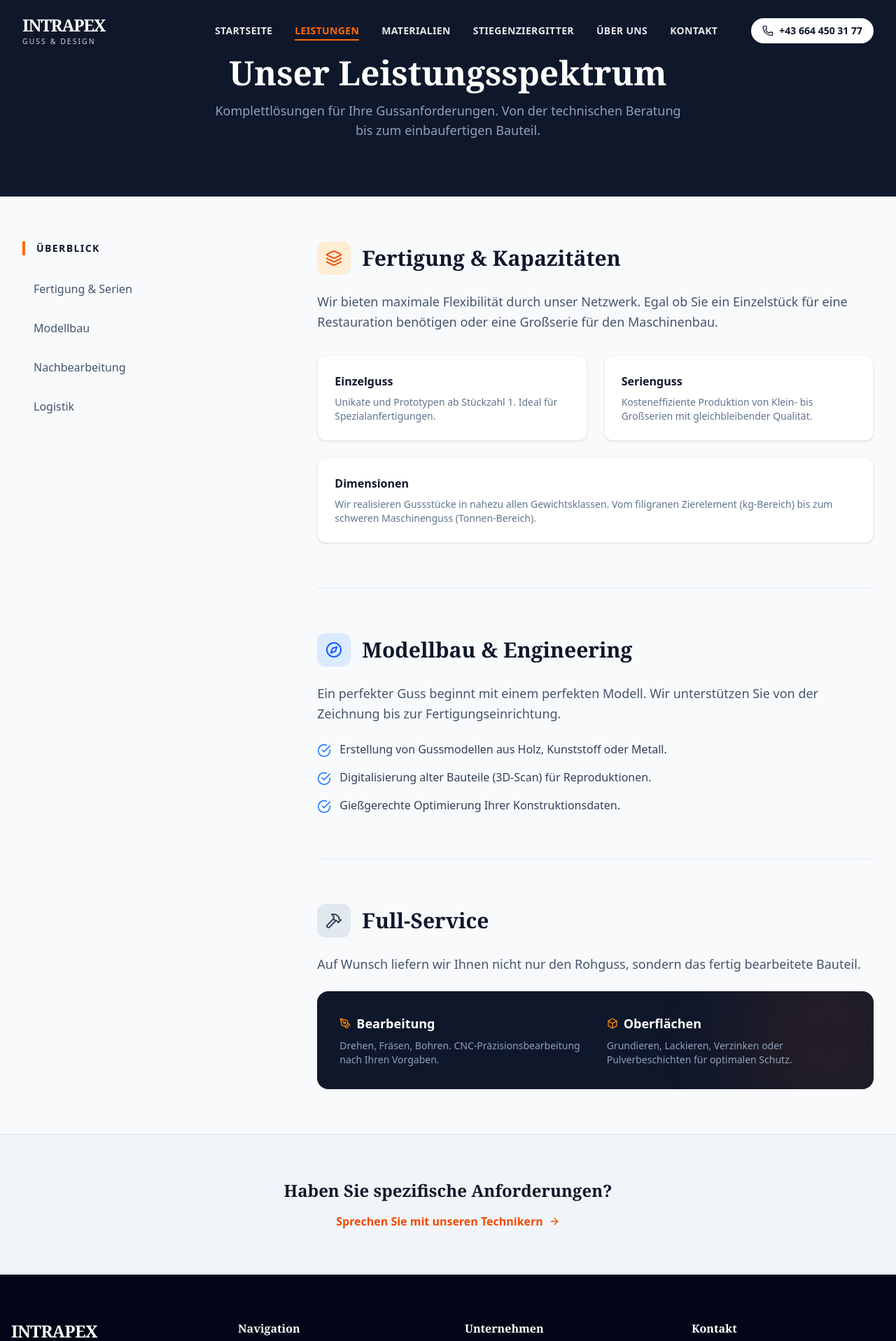
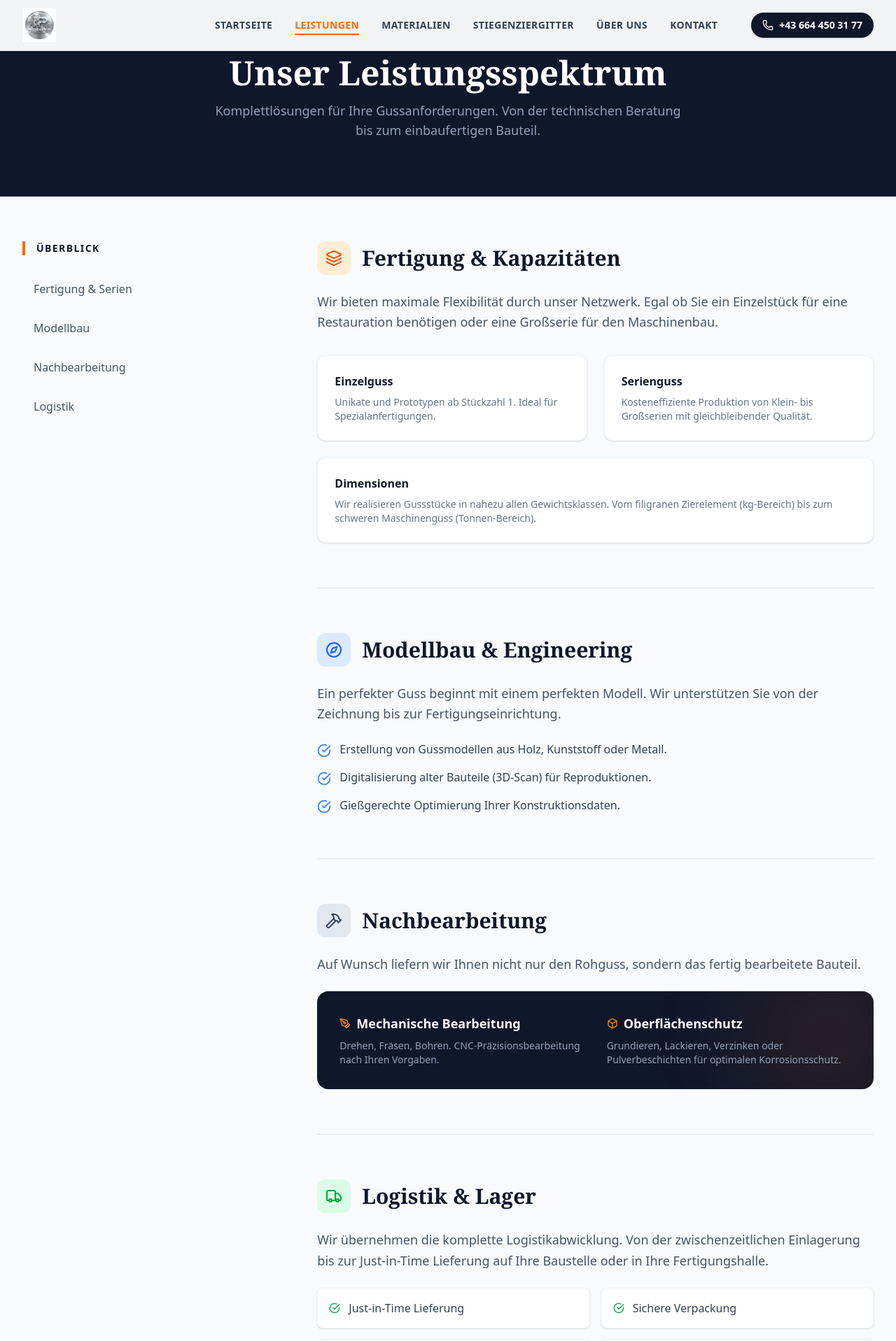
Before and after one commit to paddy-droid/intrapex, a Next.js app: page /leistungen in a window 1280 px wide. Shown: the top 1917 px of the page at 70% size. Built offline with nearby package versions, Linux system fonts and the light colour scheme; a web font is replaced by a local one.

Commit message:
Fix header appearance, update logo, and complete Leistungen page sidebar functionality

```diff
--- a/src/app/layout.tsx
+++ b/src/app/layout.tsx
@@ -19,6 +19,9 @@ const manrope = Manrope({
 export const metadata: Metadata = {
   title: "Intrapex - Gusslösungen & Stiegenziergitter",
   description: "Ihr Netzwerk für hochwertige Gusslösungen in Europa. Spezialisiert auf Stiegenziergitter, Grauguss und Sonderanfertigungen.",
+  icons: {
+    icon: "/logo-intrapex.png",
+  },
 };
 
 export default function RootLayout({
--- a/src/app/leistungen/page.tsx
+++ b/src/app/leistungen/page.tsx
@@ -23,13 +23,22 @@ export default function Leistungen() {
             <div className="container max-w-7xl mx-auto px-4 sm:px-6 lg:px-8 py-16">
                 <div className="grid grid-cols-1 lg:grid-cols-3 gap-12">
 
-                    {/* Sidebar Navigation (Visual) */}
-                    <div className="hidden lg:block space-y-2 sticky top-24 h-fit">
+                    {/* Sidebar Navigation */}
+                    <div className="hidden lg:block space-y-2 sticky top-28 h-fit">
                         <h3 className="text-slate-900 font-bold uppercase tracking-widest text-sm mb-6 pl-4 border-l-4 border-orange-500">Überblick</h3>
-                        {['Fertigung & Serien', 'Modellbau', 'Nachbearbeitung', 'Logistik'].map((item) => (
-                            <div key={item} className="block px-4 py-3 text-slate-600 hover:text-orange-600 hover:bg-white hover:shadow-sm rounded-lg transition-all cursor-pointer font-medium">
-                                {item}
-                            </div>
+                        {[
+                            { name: 'Fertigung & Serien', id: 'fertigung' },
+                            { name: 'Modellbau', id: 'modellbau' },
+                            { name: 'Nachbearbeitung', id: 'nachbearbeitung' },
+                            { name: 'Logistik', id: 'logistik' }
+                        ].map((item) => (
+                            <Link
+                                key={item.id}
+                                href={`#${item.id}`}
+                                className="block px-4 py-3 text-slate-600 hover:text-orange-600 hover:bg-white hover:shadow-sm rounded-lg transition-all cursor-pointer font-medium"
+                            >
+                                {item.name}
+                            </Link>
                         ))}
                     </div>
 
@@ -37,7 +46,7 @@ export default function Leistungen() {
                     <div className="lg:col-span-2 space-y-16">
 
                         {/* Block 1: Fertigung */}
-                        <div id="fertigung" className="scroll-mt-28">
+                        <div id="fertigung" className="scroll-mt-32">
                             <div className="flex items-center gap-4 mb-6">
                                 <div className="h-12 w-12 rounded-xl bg-orange-100 flex items-center justify-center text-orange-600">
                                     <Layers className="h-6 w-6" />
@@ -66,7 +75,7 @@ export default function Leistungen() {
                         <div className="w-full h-px bg-slate-200"></div>
 
                         {/* Block 2: Modellbau */}
-                        <div id="modellbau" className="scroll-mt-28">
+                        <div id="modellbau" className="scroll-mt-32">
                             <div className="flex items-center gap-4 mb-6">
                                 <div className="h-12 w-12 rounded-xl bg-blue-100 flex items-center justify-center text-blue-600">
                                     <Compass className="h-6 w-6" />
@@ -94,13 +103,13 @@ export default function Leistungen() {
 
                         <div className="w-full h-px bg-slate-200"></div>
 
-                        {/* Block 3: Full Service */}
-                        <div id="service" className="scroll-mt-28">
+                        {/* Block 3: Nachbearbeitung */}
+                        <div id="nachbearbeitung" className="scroll-mt-32">
                             <div className="flex items-center gap-4 mb-6">
                                 <div className="h-12 w-12 rounded-xl bg-slate-200 flex items-center justify-center text-slate-700">
                                     <Hammer className="h-6 w-6" />
                                 </div>
-                                <h2 className="text-3xl font-serif font-bold text-slate-900">Full-Service</h2>
+                                <h2 className="text-3xl font-serif font-bold text-slate-900">Nachbearbeitung</h2>
                             </div>
                             <p className="text-slate-600 text-lg leading-relaxed mb-6">
                                 Auf Wunsch liefern wir Ihnen nicht nur den Rohguss, sondern das fertig bearbeitete Bauteil.
@@ -109,15 +118,48 @@ export default function Leistungen() {
                                 <div className="absolute top-0 right-0 p-32 bg-orange-500/10 rounded-full blur-3xl -mr-16 -mt-16"></div>
                                 <div className="relative z-10 grid sm:grid-cols-2 gap-8">
                                     <div>
-                                        <h4 className="font-bold text-lg mb-2 flex items-center gap-2"><PenTool className="h-4 w-4 text-orange-400" /> Bearbeitung</h4>
+                                        <h4 className="font-bold text-lg mb-2 flex items-center gap-2"><PenTool className="h-4 w-4 text-orange-400" /> Mechanische Bearbeitung</h4>
                                         <p className="text-slate-400 text-sm">Drehen, Fräsen, Bohren. CNC-Präzisionsbearbeitung nach Ihren Vorgaben.</p>
                                     </div>
                                     <div>
-                                        <h4 className="font-bold text-lg mb-2 flex items-center gap-2"><Box className="h-4 w-4 text-orange-400" /> Oberflächen</h4>
-                                        <p className="text-slate-400 text-sm">Grundieren, Lackieren, Verzinken oder Pulverbeschichten für optimalen Schutz.</p>
+                                        <h4 className="font-bold text-lg mb-2 flex items-center gap-2"><Box className="h-4 w-4 text-orange-400" /> Oberflächenschutz</h4>
+                                        <p className="text-slate-400 text-sm">Grundieren, Lackieren, Verzinken oder Pulverbeschichten für optimalen Korrosionsschutz.</p>
                                     </div>
                                 </div>
                             </div>
+                        </div>
+
+                        <div className="w-full h-px bg-slate-200"></div>
+
+                        {/* Block 4: Logistik */}
+                        <div id="logistik" className="scroll-mt-32">
+                            <div className="flex items-center gap-4 mb-6">
+                                <div className="h-12 w-12 rounded-xl bg-green-100 flex items-center justify-center text-green-600">
+                                    <Truck className="h-6 w-6" />
+                                </div>
+                                <h2 className="text-3xl font-serif font-bold text-slate-900">Logistik & Lager</h2>
+                            </div>
+                            <p className="text-slate-600 text-lg leading-relaxed mb-6">
+                                Wir übernehmen die komplette Logistikabwicklung. Von der zwischenzeitlichen Einlagerung bis zur Just-in-Time Lieferung auf Ihre Baustelle oder in Ihre Fertigungshalle.
+                            </p>
+                            <ul className="grid sm:grid-cols-2 gap-4">
+                                <li className="bg-white p-4 rounded-lg border border-slate-100 flex items-center gap-3 shadow-sm">
+                                    <CheckCircle className="h-4 w-4 text-green-600" />
+                                    <span className="text-slate-700 font-medium">Just-in-Time Lieferung</span>
+                                </li>
+                                <li className="bg-white p-4 rounded-lg border border-slate-100 flex items-center gap-3 shadow-sm">
+                                    <CheckCircle className="h-4 w-4 text-green-600" />
+                                    <span className="text-slate-700 font-medium">Sichere Verpackung</span>
+                                </li>
+                                <li className="bg-white p-4 rounded-lg border border-slate-100 flex items-center gap-3 shadow-sm">
+                                    <CheckCircle className="h-4 w-4 text-green-600" />
+                                    <span className="text-slate-700 font-medium">Zollabwicklung</span>
+                                </li>
+                                <li className="bg-white p-4 rounded-lg border border-slate-100 flex items-center gap-3 shadow-sm">
+                                    <CheckCircle className="h-4 w-4 text-green-600" />
+                                    <span className="text-slate-700 font-medium">Zwischenlagerung</span>
+                                </li>
+                            </ul>
                         </div>
 
                     </div>
--- a/src/components/layout/Header.tsx
+++ b/src/components/layout/Header.tsx
@@ -2,6 +2,7 @@
 
 import { useState, useEffect } from "react";
 import Link from "next/link";
+import Image from "next/image";
 import { Menu, X, Phone } from "lucide-react";
 import { cn } from "@/lib/utils";
 import { usePathname } from "next/navigation";
@@ -32,19 +33,22 @@ export function Header() {
         <header
             className={cn(
                 "fixed top-0 w-full z-50 transition-all duration-300 border-b border-transparent",
-                scrolled ? "bg-white/90 backdrop-blur-md shadow-md border-slate-200 py-3" : "bg-transparent py-5"
+                "bg-white/95 backdrop-blur-md shadow-sm border-slate-200 py-3"
             )}
         >
             <div className="container mx-auto px-4 sm:px-6 lg:px-8">
                 <div className="flex justify-between items-center">
                     {/* Logo */}
-                    <Link href="/" className="flex flex-col group">
-                        <span className={cn("text-2xl font-serif font-black tracking-tighter uppercase transition-colors", scrolled ? "text-slate-900" : "text-white")}>
-                            Intrapex
-                        </span>
-                        <span className={cn("text-[0.65rem] tracking-[0.2em] font-medium uppercase transition-colors", scrolled ? "text-slate-500" : "text-slate-300")}>
-                            Guss & Design
-                        </span>
+                    <Link href="/" className="flex items-center">
+                        <div className="relative h-10 w-40 md:h-12 md:w-48">
+                            <Image
+                                src="/logo-intrapex.png"
+                                alt="Intrapex Gießerei Logo"
+                                fill
+                                className="object-contain object-left"
+                                priority
+                            />
+                        </div>
                     </Link>
 
                     {/* Desktop Nav */}
@@ -54,10 +58,8 @@ export function Header() {
                                 key={item.href}
                                 href={item.href}
                                 className={cn(
-                                    "text-sm font-bold uppercase tracking-wide transition-colors relative py-1 hover:text-orange-500",
-                                    pathname === item.href
-                                        ? "text-orange-500 after:content-[''] after:absolute after:bottom-0 after:left-0 after:w-full after:h-0.5 after:bg-orange-500"
-                                        : scrolled ? "text-slate-700" : "text-white/90"
+                                    "text-sm font-bold uppercase tracking-wide transition-colors relative py-1 hover:text-orange-500 text-slate-700",
+                                    pathname === item.href && "text-orange-500 after:content-[''] after:absolute after:bottom-0 after:left-0 after:w-full after:h-0.5 after:bg-orange-500"
                                 )}
                             >
                                 {item.name}
@@ -67,9 +69,7 @@ export function Header() {
                             href="tel:+436644503177"
                             className={cn(
                                 "ml-4 flex items-center gap-2 px-4 py-2 rounded-full font-bold text-sm transition-all shadow-sm hover:shadow-md",
-                                scrolled
-                                    ? "bg-slate-900 text-white hover:bg-orange-600"
-                                    : "bg-white text-slate-900 hover:bg-orange-50"
+                                "bg-slate-900 text-white hover:bg-orange-600"
                             )}
                         >
                             <Phone className="h-4 w-4" /> <span>+43 664 450 31 77</span>
@@ -83,9 +83,9 @@ export function Header() {
                         aria-label="Menu"
                     >
                         {isOpen ? (
-                            <X className={cn("h-6 w-6", scrolled ? "text-slate-900" : "text-white")} />
+                            <X className="h-6 w-6 text-slate-900" />
                         ) : (
-                            <Menu className={cn("h-6 w-6", scrolled ? "text-slate-900" : "text-white")} />
+                            <Menu className="h-6 w-6 text-slate-900" />
                         )}
                     </button>
                 </div>
```
Also changed, not shown: public/logo-intrapex.png (added).
